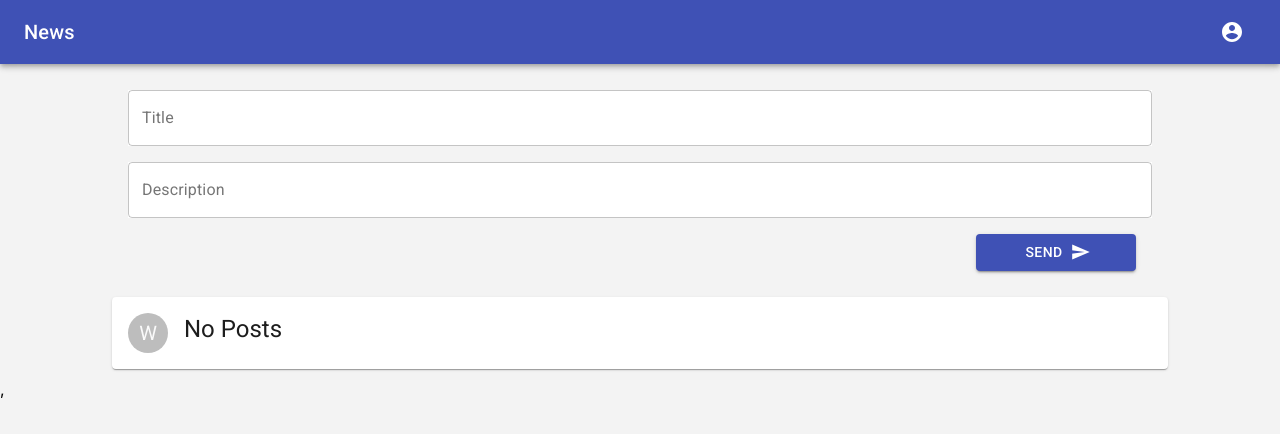
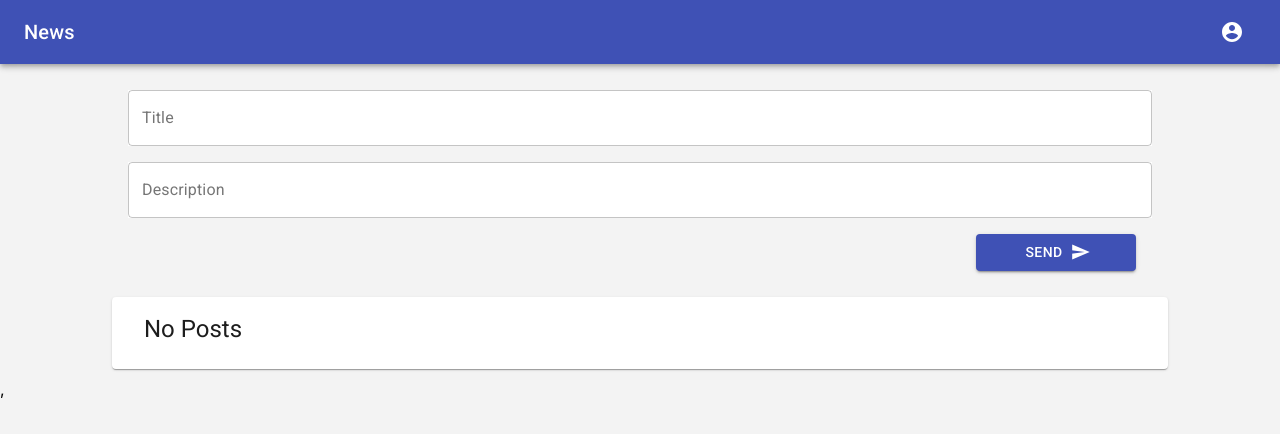
Before and after one commit to Alexalexlex/SocialNetwork-React-Redux-Saga, a React (Create React App) app: page / in a window 1280 px wide. Shown: the top 434 px of the page. Built offline with nearby package versions, Linux system fonts and the light colour scheme.

Commit message:
posts render with redux

```diff
--- a/src/components/Main.jsx
+++ b/src/components/Main.jsx
@@ -71,16 +71,43 @@ class Main extends React.Component {
     }
 
     render() {
-        // const result = (filterTodos.length) ? (
-        //     filterTodos.map(todo => {
-        //         return(
-
-        //         )
-        //     })
-        // ) : (
-
-        // )
-        const { title, description } = this.props
+        const { title, description, posts } = this.props
+        const result = (posts.length) ? (
+            posts.map((post) => {
+                return(
+                    <Paper className={this.props.classes.paper}>
+                    <Link to="#" className={this.props.classes.link}>
+                        <Grid container wrap="nowrap" spacing={2}>
+                            <Grid item>
+                                <Avatar>W</Avatar>
+                            </Grid>
+                            <Grid item xs>
+                                <Typography variant="h5" gutterBottom>
+                                    {post.title}
+                                </Typography>
+                                <Typography>{post.description}</Typography>
+                            </Grid>
+                        </Grid>
+                        </Link>
+                    </Paper>
+                )
+            })
+        ) : (
+            <Paper className={this.props.classes.paper}>
+                    <Link to="#" className={this.props.classes.link}>
+                        <Grid container wrap="nowrap" spacing={2}>
+                            <Grid item>
+                            </Grid>
+                            <Grid item xs>
+                                <Typography variant="h5" gutterBottom>
+                                    No Posts
+                                </Typography>
+                                <Typography></Typography>
+                            </Grid>
+                        </Grid>
+                        </Link>
+                    </Paper>
+        )
         return (
             <div className={this.props.classes.root}>
                 <MenuNav />
@@ -105,7 +132,6 @@ class Main extends React.Component {
                             className={this.props.classes.input}
                             id="outlined-textarea"
                             label="Description"
-                            multiline
                             variant="outlined"
                         />
                         <Grid item>
@@ -122,21 +148,7 @@ class Main extends React.Component {
                         </Grid>
                     </Grid>
                 </form>
-                    <Paper className={this.props.classes.paper}>
-                    <Link to="#" className={this.props.classes.link}>
-                        <Grid container wrap="nowrap" spacing={2}>
-                            <Grid item>
-                                <Avatar>W</Avatar>
-                            </Grid>
-                            <Grid item xs>
-                                <Typography variant="h5" gutterBottom>
-                                    {title}
-                                </Typography>
-                                <Typography>{description}</Typography>
-                            </Grid>
-                        </Grid>
-                        </Link>
-                    </Paper>
+                {result}
             </div>
         );
     }
@@ -156,6 +168,7 @@ Main.propTypes = {
 const mapStateToProps = store => {
     console.log(store)
     return {
+        posts: store.posts,
         title: store.posts.title,
         description: store.posts.description,
 
--- a/src/reducers/posts.js
+++ b/src/reducers/posts.js
@@ -1,13 +1,9 @@
-const initialState = {
-    title: 'No Posts',
-    description: ``,
-    comments: [],
-  }
+const initialState = []
 
 export function postsReducer(state = initialState, action) {
     switch (action.type) {
         case 'SET_POST':
-          return { ...state, title: action.payload.title, description: action.payload.description }
+          return [...state, {title: action.payload.title, description: action.payload.description} ]
 
         default:
           return state
```
